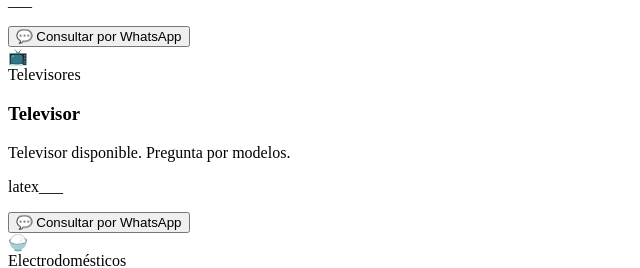
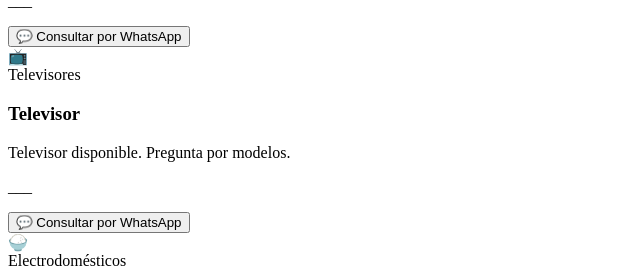
Before and after one commit to ElBolo03/dona-fela, a Next.js app: page / in a window 1280 px wide. Shown: the part 781-1049 px from the top of the page, without its empty margins (0-640 px from the left). Built offline with nearby package versions, Linux system fonts and the light colour scheme.

Commit message:
Fix price formatting for Televisor item

```diff
--- a/app/page.tsx
+++ b/app/page.tsx
@@ -16,7 +16,7 @@ emoji: "🧺",
 {
 nombre: "Televisor",
 categoria: "Televisores",
-precio: "latex___",
+precio: "___",
 descripcion: "Televisor disponible. Pregunta por modelos.", emoji: "📺", }, { nombre: "Olla Arrocera 2.2 L", categoria: "Electrodomésticos", precio: "___",
 descripcion: "Olla arrocera All Novu de 2.2 litros.",
 emoji: "🍚",
```
